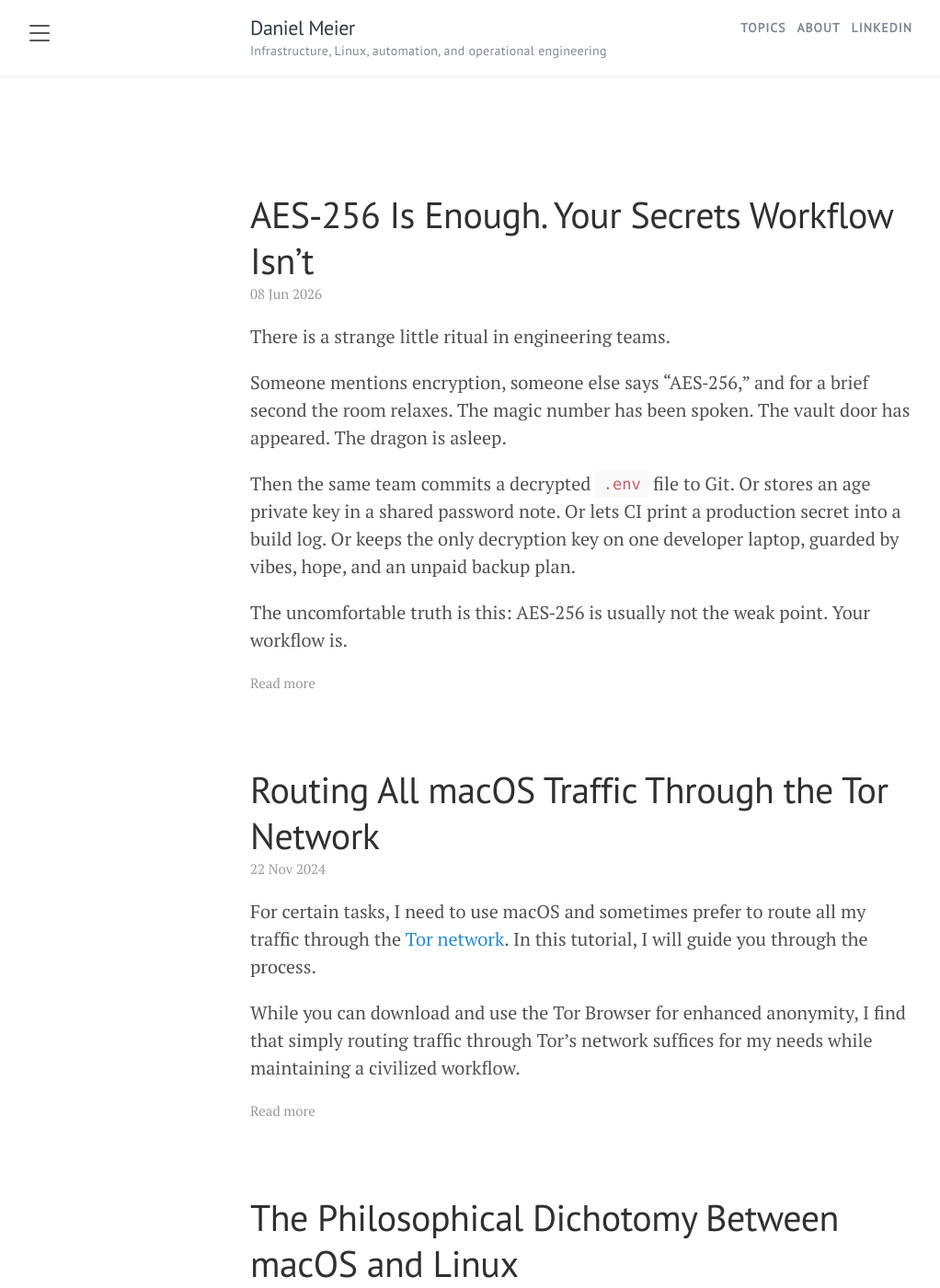
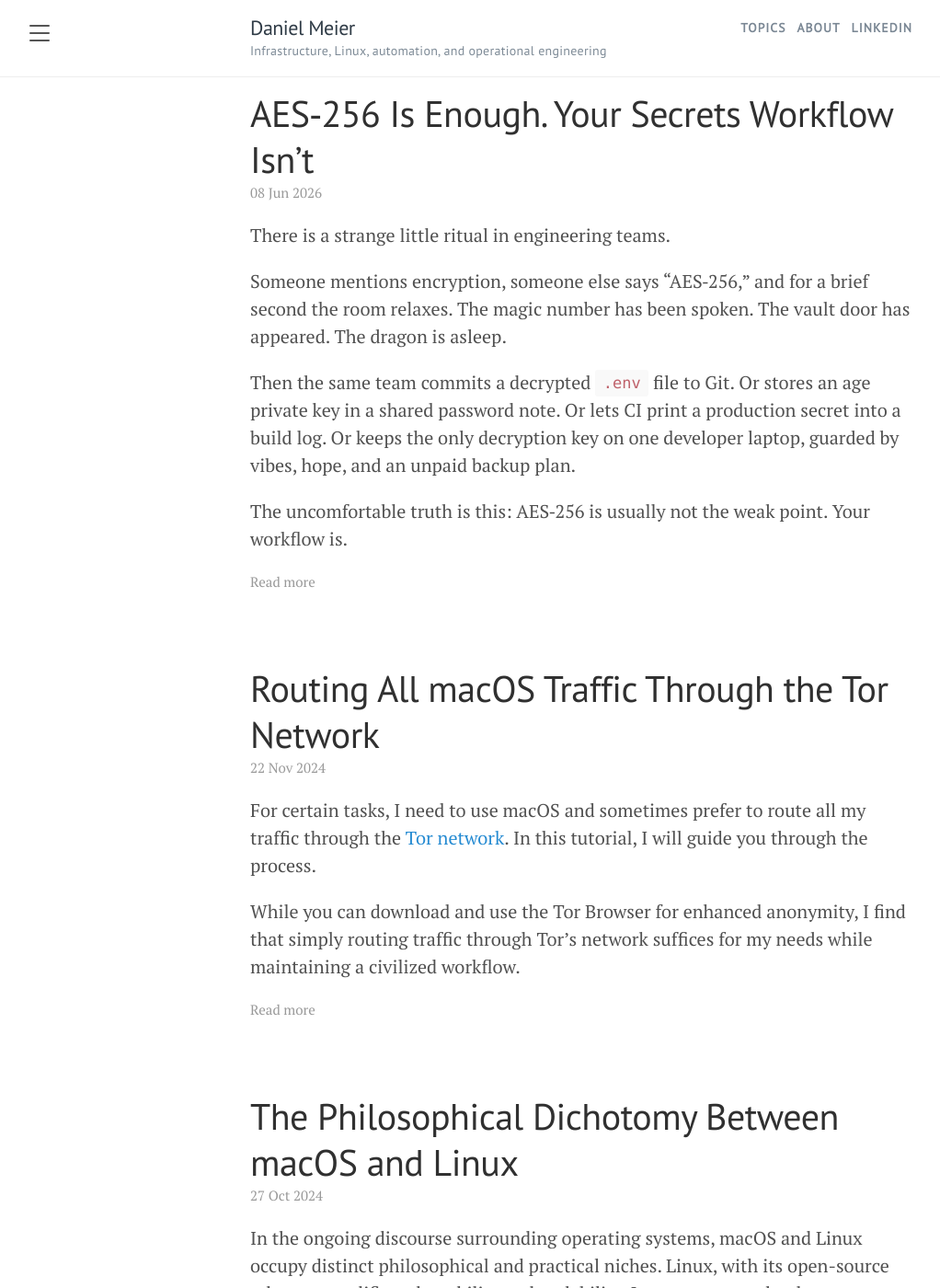
Before and after one commit to dme86/dme86.github.io, a Jekyll site: the page built from index.html, in a window 1280 px wide and 1400 px high. Shown: the whole window at 92% size, without its empty margins (8-1030 px from the left). Built offline with Jekyll 4.4.1, drawn with Linux system fonts in a browser that asks for light colours; the list of posts is cut into pages by our own code.

Commit message:
Remove redundant top padding from layout

```diff
--- a/public/css/lanyon.css
+++ b/public/css/lanyon.css
@@ -49,7 +49,7 @@
 
 html,
 body {
-  padding: 55px 0 0;
+  padding: 0;
   overflow-x: hidden;
 }
 
```
